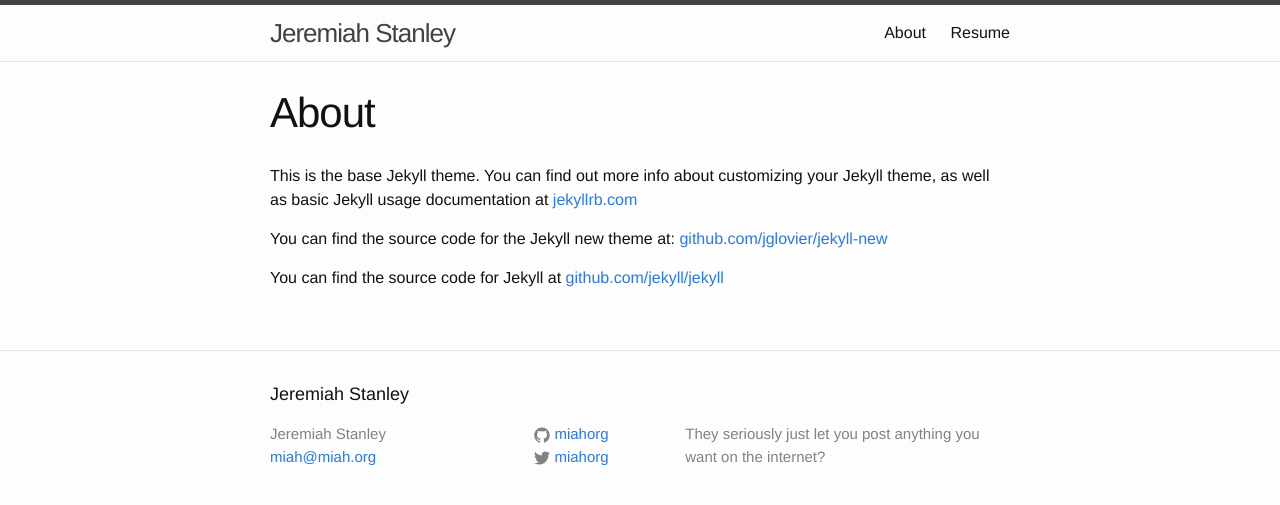
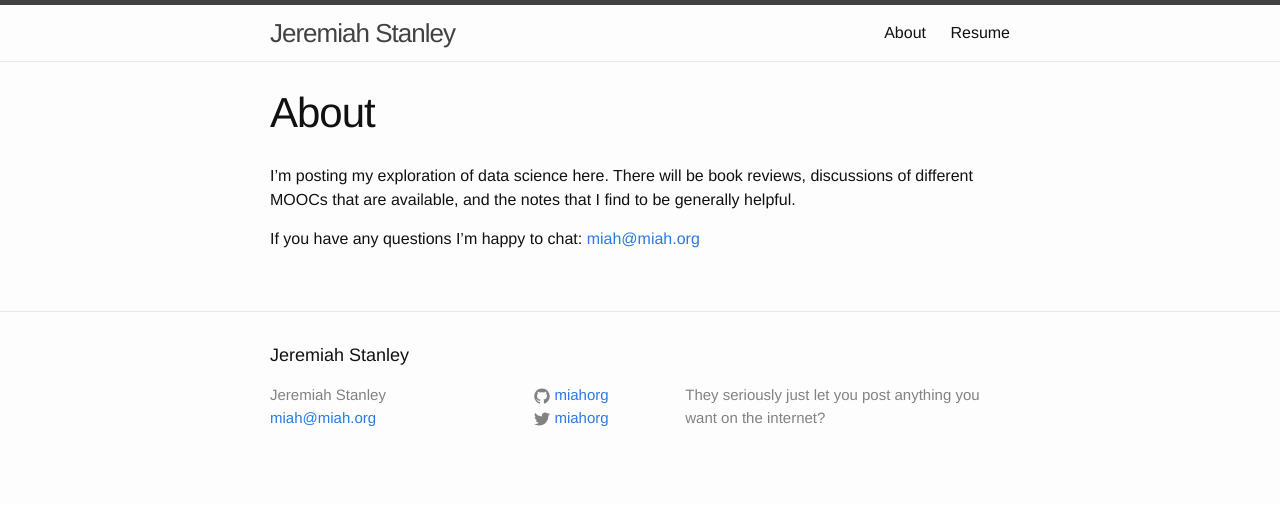
Before and after one commit to miahorg/miahorg.github.io, a Jekyll site: the page built from about.md, in a window 1280 px wide. Shown: the top 505 px of the page. Built offline with Jekyll 4.4.1, drawn with Linux system fonts in a browser that asks for light colours.

Commit message:
updated about page and added to resume

```diff
--- a/about.md
+++ b/about.md
@@ -4,8 +4,6 @@ title: About
 permalink: /about/
 ---
 
-This is the base Jekyll theme. You can find out more info about customizing your Jekyll theme, as well as basic Jekyll usage documentation at [jekyllrb.com](http://jekyllrb.com/)
+I'm posting my exploration of data science here. There will be book reviews, discussions of different MOOCs that are available, and the notes that I find to be generally helpful.
 
-You can find the source code for the Jekyll new theme at: [github.com/jglovier/jekyll-new](https://github.com/jglovier/jekyll-new)
-
-You can find the source code for Jekyll at [github.com/jekyll/jekyll](https://github.com/jekyll/jekyll)
+If you have any questions I'm happy to chat: <miah@miah.org>
```
Also changed, not shown: resume.md (+2 -0 lines).
